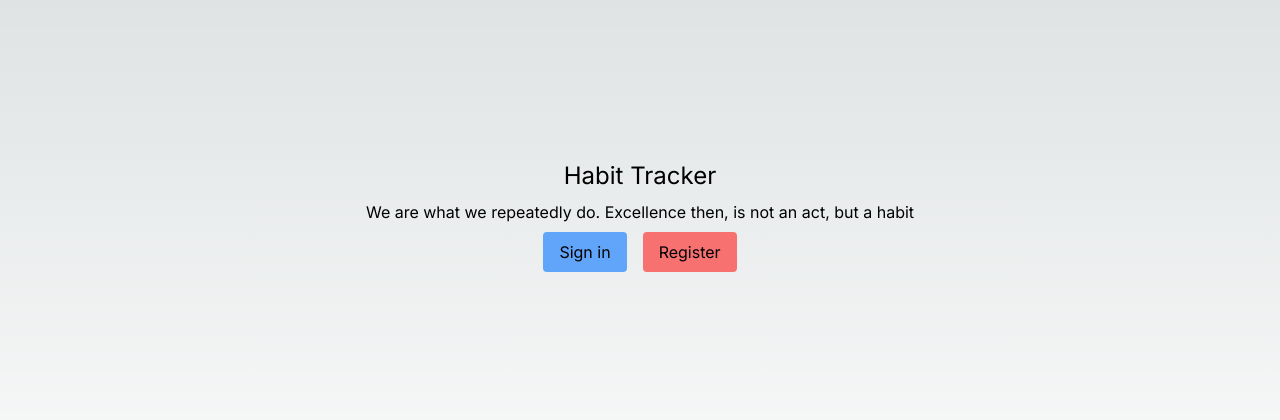
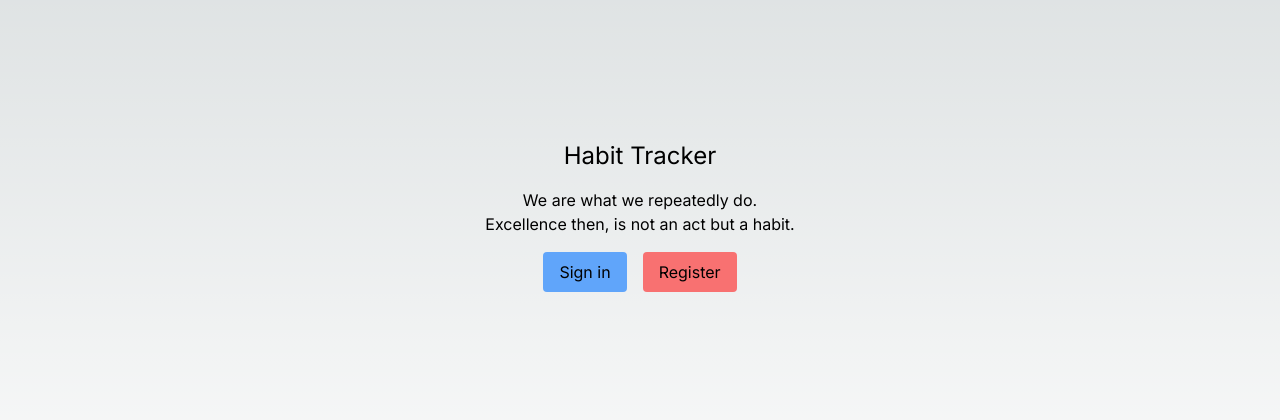
Before and after one commit to drenchoman/habit-tracker-next, a Next.js app: page / in a window 1280 px wide. Shown: the part 184-604 px from the top of the page. Built offline with nearby package versions, Linux system fonts and the light colour scheme; no server answers.

Commit message:
style homepage quote

```diff
--- a/src/app/page.js
+++ b/src/app/page.js
@@ -20,9 +20,9 @@ export default function Home() {
   return (
     <main className="flex min-h-screen flex-col items-center justify-center  p-8">
       <h1 className="text-2xl py-2 text-center">Habit Tracker</h1>
-      <p>
-        We are what we repeatedly do. Excellence then, is not an act,
-        but a habit
+      <p className="my-2 text-center w-80">
+        We are what we repeatedly do. Excellence then, is not an act
+        but a habit.
       </p>
       <div className="flex  flex-row items-center">
         <button className="bg-blue-400 hover:bg-blue-700 rounded py-2 px-4 m-2">
```
